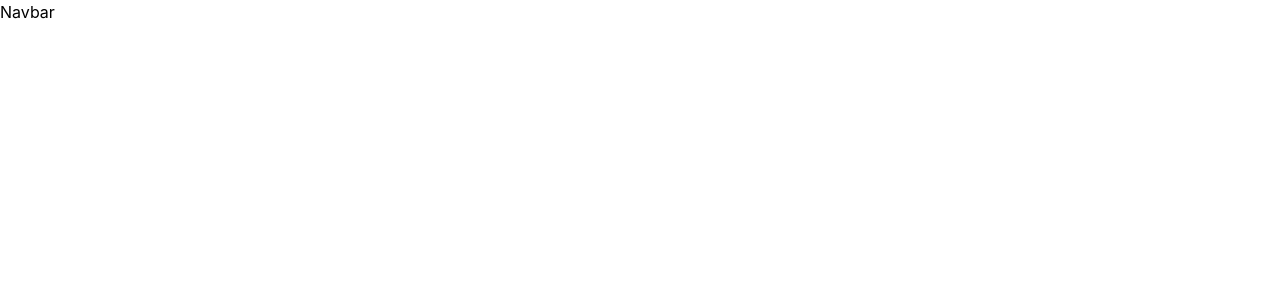
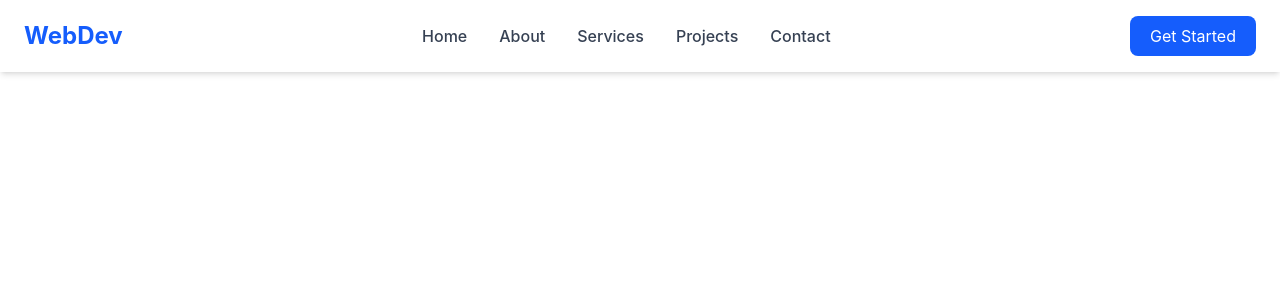
Before and after one commit to webdev-vivek/web-ui-components, a React (Vite) app in the folder web-components/: page / in a window 1280 px wide. Shown: the top 300 px of the page. Built offline with nearby package versions, Linux system fonts and the light colour scheme.

Commit message:
Responsive navbar component

```diff
--- a/web-components/package.json
+++ b/web-components/package.json
@@ -11,6 +11,7 @@
   },
   "dependencies": {
     "@tailwindcss/vite": "^4.3.1",
+    "lucide-react": "^1.21.0",
     "react": "^19.2.7",
     "react-dom": "^19.2.7",
     "tailwindcss": "^4.3.1"
--- a/web-components/src/components/Navbar.jsx
+++ b/web-components/src/components/Navbar.jsx
@@ -1,9 +1,82 @@
-import React from 'react'
+import { useState } from "react";
+import { Menu, X } from "lucide-react";
 
 const Navbar = () => {
+  const [isOpen, setIsOpen] = useState(false);
+
+  const navLinks = [
+    { name: "Home", href: "#" },
+    { name: "About", href: "#" },
+    { name: "Services", href: "#" },
+    { name: "Projects", href: "#" },
+    { name: "Contact", href: "#" },
+  ];
+
   return (
-    <div>Navbar</div>
-  )
-}
+    <nav className="bg-white shadow-md">
+      <div className="mx-auto flex max-w-7xl items-center justify-between px-6 py-4">
+        {/* Logo */}
+        <a href="#" className="text-2xl font-bold text-blue-600">
+          WebDev
+        </a>
 
-export default Navbar
+        {/* Desktop Menu */}
+        <ul className="hidden items-center gap-8 md:flex">
+          {navLinks.map((link) => (
+            <li key={link.name}>
+              <a
+                href={link.href}
+                className="font-medium text-gray-700 transition hover:text-blue-600"
+              >
+                {link.name}
+              </a>
+            </li>
+          ))}
+        </ul>
+
+        {/* Desktop Button */}
+        <button className="hidden rounded-lg bg-blue-600 px-5 py-2 text-white transition hover:bg-blue-700 md:block">
+          Get Started
+        </button>
+
+        {/* Mobile Menu Button */}
+        <button
+          className="md:hidden"
+          onClick={() => setIsOpen(!isOpen)}
+        >
+          {isOpen ? (
+            <X size={28} />
+          ) : (
+            <Menu size={28} />
+          )}
+        </button>
+      </div>
+
+      {/* Mobile Menu */}
+      {isOpen && (
+        <div className="border-t bg-white md:hidden">
+          <ul className="flex flex-col px-6 py-4">
+            {navLinks.map((link) => (
+              <li key={link.name}>
+                <a
+                  href={link.href}
+                  className="block rounded-md py-3 text-gray-700 transition hover:bg-gray-100 hover:text-blue-600"
+                >
+                  {link.name}
+                </a>
+              </li>
+            ))}
+          </ul>
+
+          <div className="px-6 pb-5">
+            <button className="w-full rounded-lg bg-blue-600 py-2 text-white transition hover:bg-blue-700">
+              Get Started
+            </button>
+          </div>
+        </div>
+      )}
+    </nav>
+  );
+};
+
+export default Navbar;
```
Also changed, not shown: 1 other file (tests, documents, lock files or other folders).
